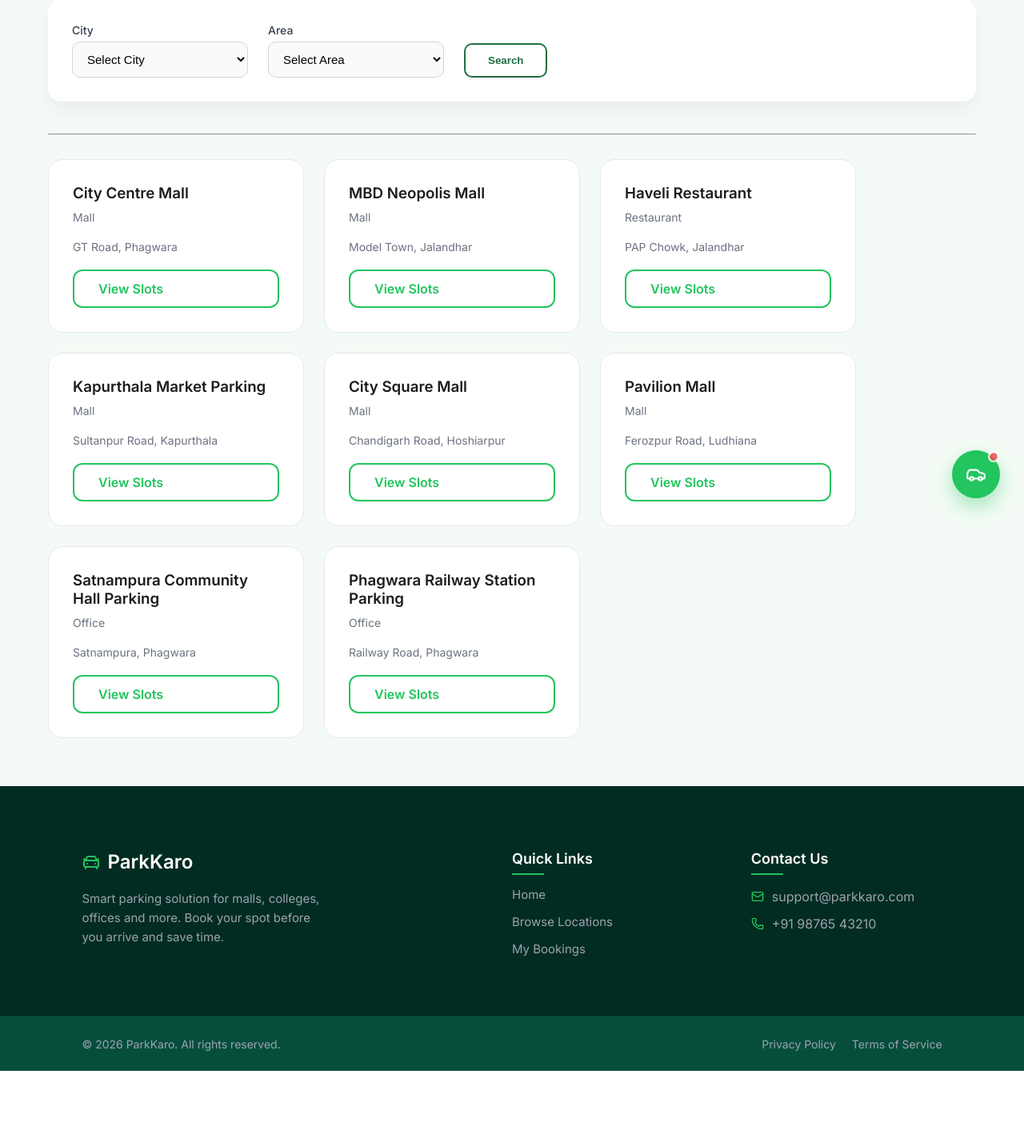
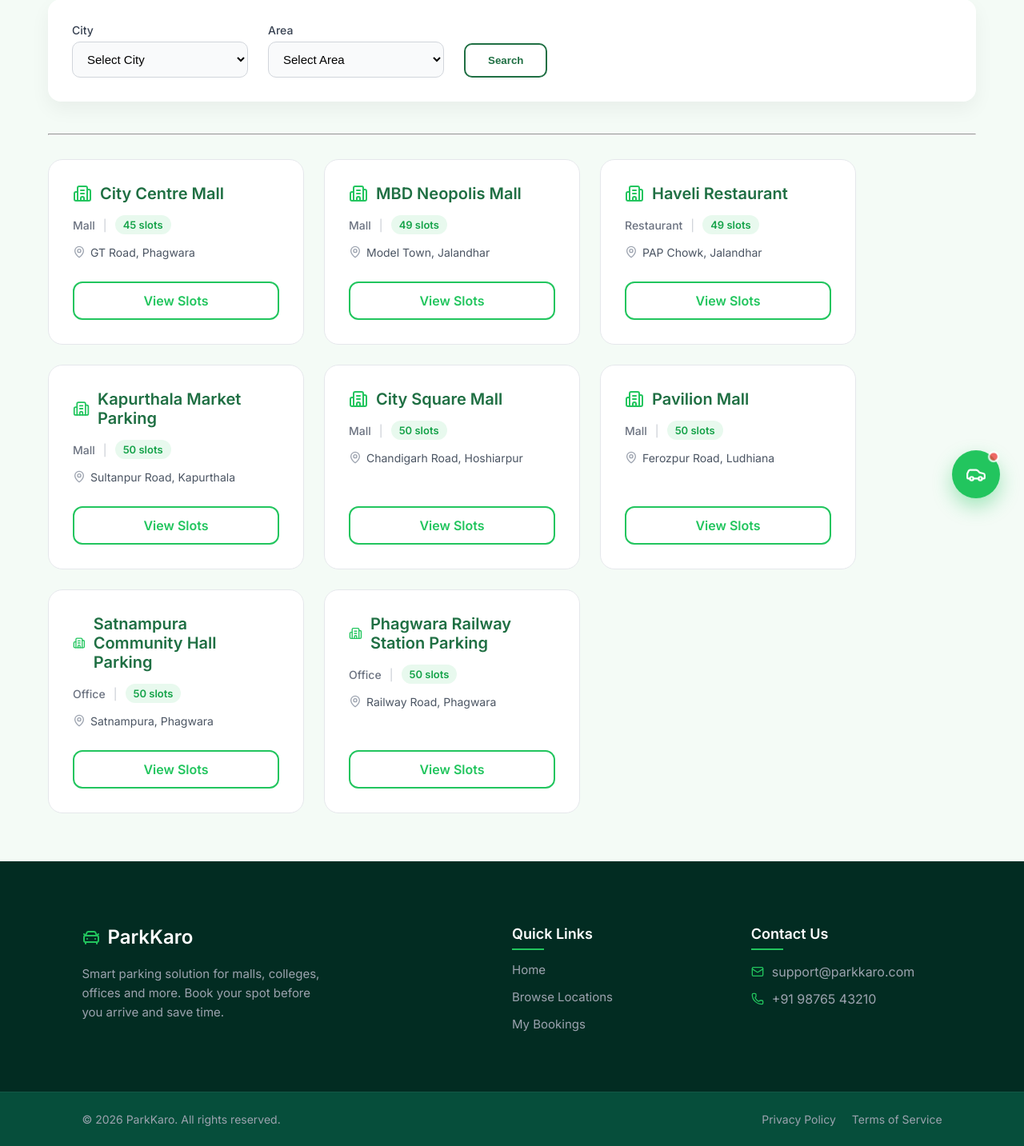
Before and after one commit to Sumit12312299/Parking-Management-System, a Django app: page /explore/ in a window 1280 px wide. Shown: the part 145-1578 px from the top of the page at 80% size. Before the commit the page ends 1484 px from the top, so only its background shows below. Run offline with Django 5.2, Linux system fonts and the light colour scheme; data comes from the database, SQL or seed files in the repository.

Commit message:
style: align explore location cards and display available slots count with icons

```diff
--- a/Parking-Management-System-main/parking/views.py
+++ b/Parking-Management-System-main/parking/views.py
@@ -194,9 +194,13 @@
     if area:
         locations = locations.filter(area=area)
 
+    for location in locations:
+        location.available_slots = ParkingSlot.objects.filter(
+            location=location,
+            is_available=True
+        ).count()
 
     cities = Location.objects.values_list('city', flat=True).distinct()
-
 
     if city:
         areas = Location.objects.filter(city=city).values_list('area', flat=True).distinct()
--- a/Parking-Management-System-main/templates/explore.html
+++ b/Parking-Management-System-main/templates/explore.html
@@ -41,20 +41,42 @@
 <div class="card-grid">
     {% for location in locations %}
         <div class="card reveal">
-            <h3>{{ location.name }}</h3>
-            <p>{{ location.location_type }}</p>
-            <p class="location-meta">
-                {{ location.area }}, {{ location.city }}
-            </p>
+            <div>
+                <div style="display:flex; align-items:center; margin-bottom:15px; color:#1F6F43;">
+                    <i data-lucide="building-2" style="margin-right:10px; color:#22c55e;"></i>
+                    <h3 style="margin:0; font-size:20px;">{{ location.name }}</h3>
+                </div>
+                <p style="display:flex; align-items:center; margin-bottom:10px; color:#6B7280; font-size:14px; font-weight:500;">
+                    {{ location.location_type }}
+                    <span style="margin:0 10px; color:#d1d5db;">|</span>
+                    <span style="color:#16a34a; font-weight:600; background:rgba(34,197,94,0.1); padding:4px 10px; border-radius:20px; font-size:13px;">
+                        {{ location.available_slots }} slots
+                    </span>
+                </p>
+                <p class="location-meta" style="display:flex; align-items:center; margin-bottom:25px; color:#4B5563; font-size:14px;">
+                    <i data-lucide="map-pin" style="width:16px; margin-right:6px; color:#9CA3AF;"></i>
+                    {{ location.area }}, {{ location.city }}
+                </p>
+            </div>
 
             <a href="{% url 'view_slots' location.id %}"
-               class="btn-outline">
+               class="btn-outline" style="width:100%; text-align:center; display:block;">
                 View Slots
             </a>
         </div>
     {% empty %}
-        <p>No locations found.</p>
+        <div style="grid-column: 1/-1; text-align: center; padding: 40px; background: white; border-radius: 16px; border: 1px dashed #d1d5db;">
+            <i data-lucide="map-pin-off" style="width: 48px; height: 48px; color: #9ca3af; margin-bottom: 15px; display: inline-block;"></i>
+            <h3 style="color: #374151; margin-bottom: 5px;">No locations found</h3>
+            <p style="color: #6b7280;">Try choosing a different city or area.</p>
+        </div>
     {% endfor %}
 </div>
 
+<script>
+    if(window.lucide) {
+        lucide.createIcons();
+    }
+</script>
+
 {% endblock %}
```
